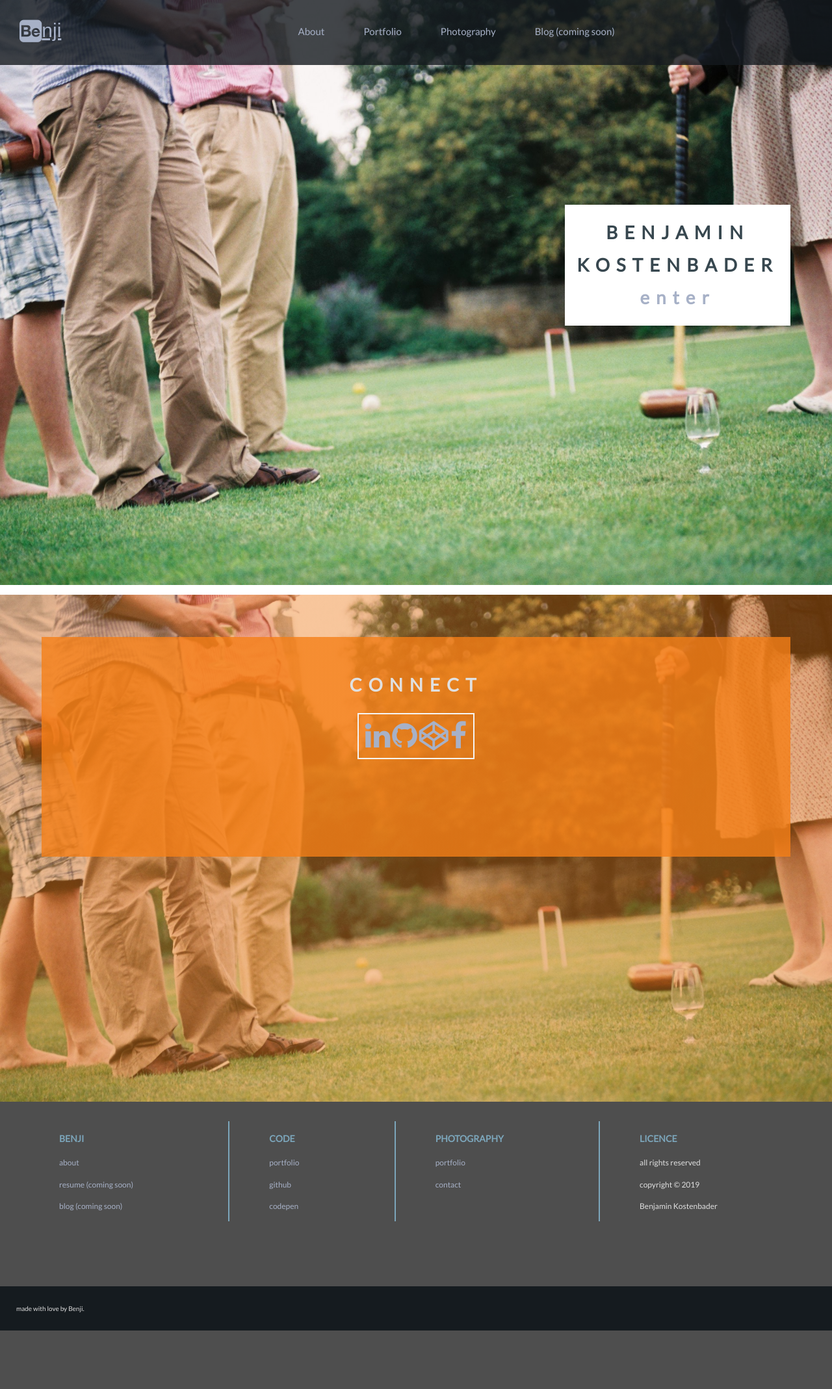
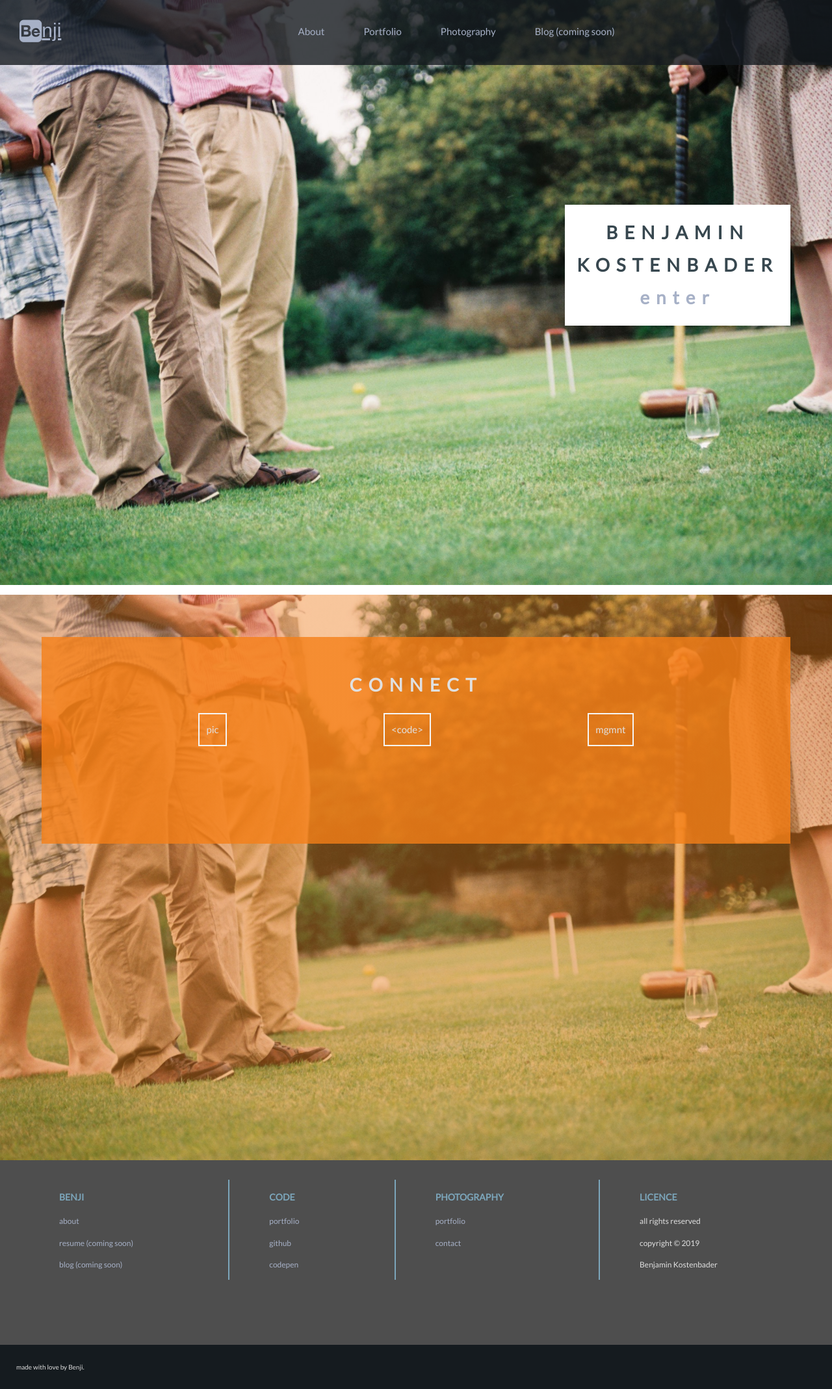
Before and after one commit to benjithaimmortal/monjibram, a Jekyll site: the page built from index.html, in a window 1280 px wide. Shown: the whole page at 65% size. Built offline with Jekyll 4.4.1, drawn with Linux system fonts in a browser that asks for light colours; before the commit the page ends 2047 px from its top, so only the background shows below that.

```diff
--- a/_sass/main.scss
+++ b/_sass/main.scss
@@ -49,9 +49,6 @@ html, body {
     text-align: right;
     width: 100px;
   }
-
-  .button {
-  }
 }
 
 .container {
@@ -66,20 +63,18 @@ html, body {
   margin: 0 5%;
   padding-bottom: 1rem;
   text-align: center;
-  text-indent: 1rem;
 }
 
 .white-border-box {
   display: inline-block;
   text-indent: 0;
-  // height: ;
   border-color: whitesmoke;
   border-style: solid;
   padding: 10px;
   border-width: 2px;
 }
 
-/* background */
+// title/sample page
 .title-img {
   // position: relative;
   background: url(/assets/images/Oxford.jpg);
@@ -107,16 +102,15 @@ html, body {
   }
 }
 
-
-// Connect Page
-.connect {
+// sample
+.sample {
   background:
     linear-gradient(rgba(245,127,23, 0.4), rgba(245,127,23, 0.4)),
     url(/assets/images/Oxford.jpg);
   background-size: cover;
   background-attachment: fixed;
   width: 100%;
-  min-height: 80%;
+  min-height: 90%;
   border-top-style: solid;
   border-color: white;
   border-top-width: 15px;
@@ -125,18 +119,15 @@ html, body {
     font-weight: 600;
     letter-spacing: 10px;
   }
-  p {
-    text-align: left;
-    text-indent: 1rem;
-    a {
-      color: whitesmoke;
-      font-family: "Permanent Marker";
-    }
-  }
   .pane {
     background: linear-gradient(rgba(245,127,23, 0.8), rgba(245,127,23, 0.8));
     margin-top: 50px;
     padding: 30px 0 10rem 0;
+  }
+  .flex {
+    display: flex;
+    justify-content: space-evenly;
+    flex-flow: row wrap;
   }
 }
 
--- a/index.html
+++ b/index.html
@@ -11,20 +11,25 @@ layout: default
     <div class="title-img">
       <span class="title-text">
         BENJAMIN<br>KOSTENBADER<br>
-        <a href="#connect">enter</a>
+        <a href="#sample">enter</a>
       </span>
     </div>
 
 
-    <div class="container connect" id="connect">
+    <div class="container sample" id="sample">
       <div class="pane">
         <h1>CONNECT</h1>
-        <div class="white-border-box">
+        <div class="flex">
+          <div class="white-border-box"><a href="/photos"></a>pic</div>
+          <div class="white-border-box"><a href="/portfolio"></a>&lt;code&gt;</div>
+          <div class="white-border-box"><a href="/projects"></a>mgmnt</div>
+        </div>
+        <!-- <div class="white-border-box">
           <a class="fa fa-linkedin   fa-3x" target="_blank" href="https://www.linkedin.com/in/benjamin-kostenbader-18499836/"> </a>
           <a class="fa fa-github     fa-3x" target="_blank" href="https://github.com/benjithaimmortal"> </a>
           <a class="fa fa-codepen    fa-3x" target="_blank" href="https://codepen.io/benjithaimmortal/"> </a>
           <a class="fa fa-facebook-f fa-3x" target="_blank" href="https://www.facebook.com/THEimmortal"> </a>
-        </div>
+        </div> -->
       </div>
     </div>
 
```
Also changed, not shown: _data/navigation.yml (+4 -4 lines).
